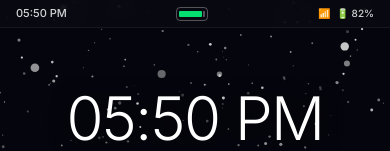
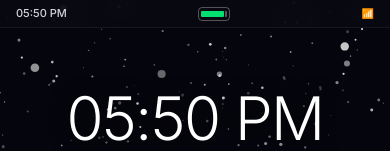
Before and after one commit to obyeadC13/Obyead-s-PC-, a React (Vite) app: page /mobile in a window 390 px wide. Shown: the top 151 px of the page. Built offline with nearby package versions, Linux system fonts and the light colour scheme.

Commit message:
Remove duplicated battery percentage from top bar and mobile status bar

```diff
--- a/src/components/DesktopMode.tsx
+++ b/src/components/DesktopMode.tsx
@@ -115,7 +115,6 @@ export default function DesktopMode() {
             <span style={{ textShadow: '0 0 8px #00f0ff66' }}>{'> _'}</span>
             <span>Terminal</span>
           </button>
-          <span className="text-xs">🔋 82%</span>
           <span className="text-xs">📶</span>
         </div>
       </div>
--- a/src/components/MobileMode.tsx
+++ b/src/components/MobileMode.tsx
@@ -39,7 +39,6 @@ function StatusBar({ time }: { time: Date }) {
       </div>
       <div className="flex items-center gap-1.5">
         <span className="text-[10px]">📶</span>
-        <span className="text-[10px]">🔋 82%</span>
       </div>
     </div>
   );
```
